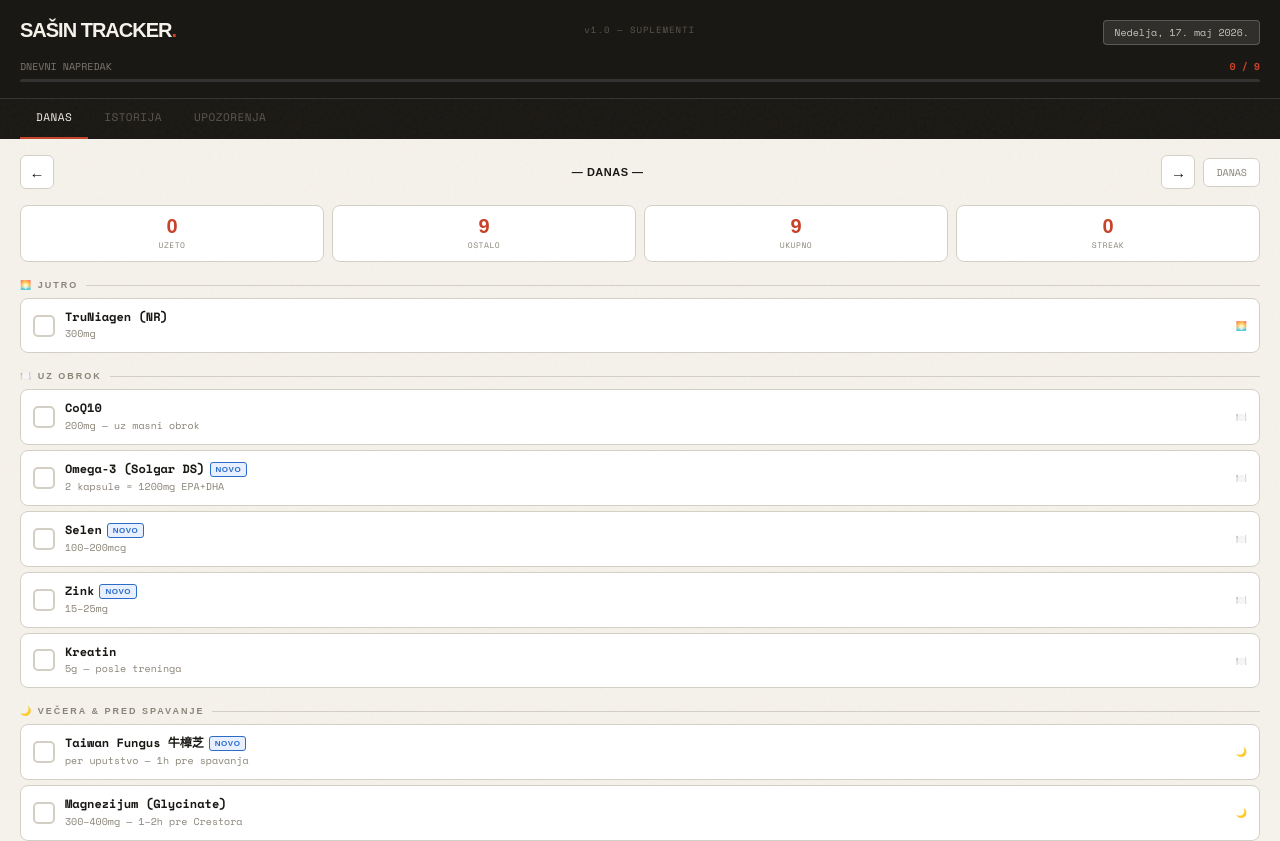
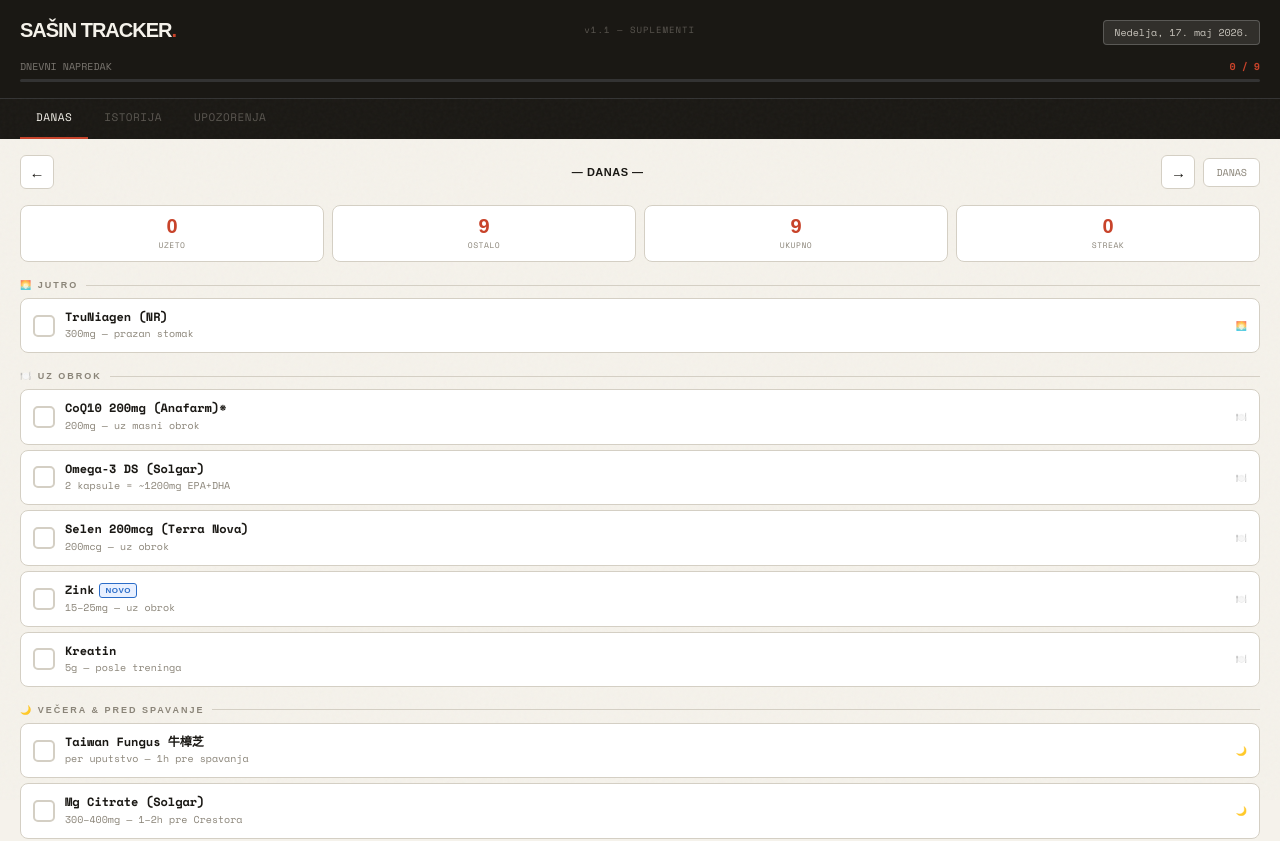
Before and after one commit to aleksandarbakoc-collab/Suplementi, a plain HTML site: page index.html in a window 1280 px wide. Shown: the top 841 px of the page. Drawn offline with nearby package versions, Linux system fonts and the light colour scheme; a web font is replaced by a local one.

Commit message:
Update index.html v1.1

```diff
--- a/index.html
+++ b/index.html
@@ -3,7 +3,7 @@
 <head>
 <meta charset="UTF-8">
 <meta name="viewport" content="width=device-width, initial-scale=1.0, viewport-fit=cover">
-<title>Sašin tracker za suplemente v1.0</title>
+<title>Sašin tracker za suplemente v1.1</title>
 <link href="https://fonts.googleapis.com/css2?family=Space+Mono:ital,wght@0,400;0,700;1,400&family=Unbounded:wght@300;400;600;900&display=swap" rel="stylesheet">
 <style>
 :root {
@@ -524,7 +524,7 @@ body::before {
 
 <div class="header">
   <div class="header-row">
-    <div class="app-name">SAŠIN TRACKER<span>.</span></div><div style="font-family:'Space Mono',monospace;font-size:9px;color:#5a5650;margin-top:3px;letter-spacing:1px;">v1.0 — SUPLEMENTI</div>
+    <div class="app-name">SAŠIN TRACKER<span>.</span></div><div style="font-family:'Space Mono',monospace;font-size:9px;color:#5a5650;margin-top:3px;letter-spacing:1px;">v1.1 — SUPLEMENTI</div>
     <div class="date-tag" id="headerDate">—</div>
   </div>
   <div class="progress-area">
@@ -613,8 +613,8 @@ body::before {
         <span class="warn-val">Liposolubilan vitamin — uvek uz obrok koji sadrži zdrave masti.</span>
       </div>
       <div class="warn-row">
-        <span class="warn-key">Omega-3 → uz obrok</span>
-        <span class="warn-val">Bolja apsorpcija uz obrok. Smanjuje i riblje podrigivanje.</span>
+        <span class="warn-key">Omega-3 → 2 kapsule/dan obavezno</span>
+        <span class="warn-val">Solgar Double Strength = 600mg EPA+DHA po kapsuli. Uzimati 2 kapsule dnevno uz obrok da se dostigne terapijska doza od ~1200mg. Jedna kapsula nije dovoljna.</span>
       </div>
     </div>
 
@@ -645,8 +645,8 @@ body::before {
     <div class="warn-card green">
       <div class="warn-title">💊 Crestor — specifična upozorenja</div>
       <div class="warn-row">
-        <span class="warn-key">CoQ10 — svaki dan, uz obrok</span>
-        <span class="warn-val">Rosuvastatini blokiraju prirodnu produkciju CoQ10. Deficit uzrokuje zamor i bolove u mišićima. Uzimati uz masni obrok — ne uveče jer može ometati san.</span>
+        <span class="warn-key">CoQ10 — svaki dan, uz obrok ⚠️</span>
+        <span class="warn-val">Rosuvastatini blokiraju CoQ10. Trenutni Anafarm CoQ10 je Ubiquinone forma — preporučuje se zamena sa Ubiquinol formom (Solgar/Kaneka) koja je direktno aktivna i 3x bolje se apsorbuje, posebno važno uz Crestor i sa godinama.</span>
       </div>
       <div class="warn-row">
         <span class="warn-key">Grejpfrut — OK</span>
@@ -721,86 +721,87 @@ body::before {
 
 const S = {
   0: [ // Nedelja
-    {id:'truniagen', name:'TruNiagen (NR)', dose:'300mg', cat:'morning', isNew:false, isRx:false},
-    {id:'coq10', name:'CoQ10', dose:'200mg — uz masni obrok', cat:'meal', isNew:false, isRx:false},
-    {id:'omega3', name:'Omega-3 (Solgar DS)', dose:'2 kapsule = 1200mg EPA+DHA', cat:'meal', isNew:true, isRx:false},
-    {id:'selen', name:'Selen', dose:'100–200mcg', cat:'meal', isNew:true, isRx:false},
-    {id:'zink', name:'Zink', dose:'15–25mg', cat:'meal', isNew:true, isRx:false},
+    {id:'truniagen', name:'TruNiagen (NR)', dose:'300mg — prazan stomak', cat:'morning', isNew:false, isRx:false},
+    {id:'coq10', name:'CoQ10 200mg (Anafarm)*', dose:'200mg — uz masni obrok', cat:'meal', isNew:false, isRx:false},
+    {id:'omega3', name:'Omega-3 DS (Solgar)', dose:'2 kapsule = ~1200mg EPA+DHA', cat:'meal', isNew:false, isRx:false},
+    {id:'selen', name:'Selen 200mcg (Terra Nova)', dose:'200mcg — uz obrok', cat:'meal', isNew:false, isRx:false},
+    {id:'zink', name:'Zink', dose:'15–25mg — uz obrok', cat:'meal', isNew:true, isRx:false},
     {id:'kreatin', name:'Kreatin', dose:'5g — posle treninga', cat:'meal', isNew:false, isRx:false},
-    {id:'antrodia', name:'Taiwan Fungus 牛樟芝', dose:'per uputstvo — 1h pre spavanja', cat:'evening', isNew:true, isRx:false},
-    {id:'mg', name:'Magnezijum (Glycinate)', dose:'300–400mg — 1–2h pre Crestora', cat:'evening', isNew:false, isRx:false},
+    {id:'antrodia', name:'Taiwan Fungus 牛樟芝', dose:'per uputstvo — 1h pre spavanja', cat:'evening', isNew:false, isRx:false},
+    {id:'mg', name:'Mg Citrate (Solgar)', dose:'300–400mg — 1–2h pre Crestora', cat:'evening', isNew:false, isRx:false},
     {id:'crestor', name:'Crestor (Rosuvastatin)', dose:'5mg', cat:'evening', isNew:false, isRx:true},
   ],
   1: [ // Ponedeljak
-    {id:'truniagen', name:'TruNiagen (NR)', dose:'300mg', cat:'morning', isNew:false, isRx:false},
+    {id:'truniagen', name:'TruNiagen (NR)', dose:'300mg — prazan stomak', cat:'morning', isNew:false, isRx:false},
     {id:'d3', name:'Vitamin D3', dose:'2000–5000 IU', cat:'meal', isNew:false, isRx:false},
-    {id:'k2', name:'K2 MK-7', dose:'100–200mcg — uz D3', cat:'meal', isNew:true, isRx:false},
-    {id:'vite', name:'Vitamin E (Mixed Tocopherols)', dose:'200–400 IU', cat:'meal', isNew:false, isRx:false},
-    {id:'coq10', name:'CoQ10', dose:'200mg — uz masni obrok', cat:'meal', isNew:false, isRx:false},
-    {id:'omega3', name:'Omega-3 (Solgar DS)', dose:'2 kapsule = 1200mg EPA+DHA', cat:'meal', isNew:true, isRx:false},
+    {id:'k2', name:'K2 MK-7', dose:'100–200mcg — uz D3', cat:'meal', isNew:false, isRx:false},
+    {id:'vite', name:'Vitamin E 200IU (Solgar Mixed)', dose:'134mg/200IU D-Alpha + Mixed Tocopherols', cat:'meal', isNew:false, isRx:false},
+    {id:'coq10', name:'CoQ10 200mg (Anafarm)*', dose:'200mg — uz masni obrok', cat:'meal', isNew:false, isRx:false},
+    {id:'omega3', name:'Omega-3 DS (Solgar)', dose:'2 kapsule = ~1200mg EPA+DHA', cat:'meal', isNew:false, isRx:false},
     {id:'kreatin', name:'Kreatin', dose:'5g — posle treninga', cat:'meal', isNew:false, isRx:false},
     {id:'5htp', name:'5-HTP', dose:'100mg', cat:'evening', isNew:false, isRx:false},
-    {id:'antrodia', name:'Taiwan Fungus 牛樟芝', dose:'per uputstvo — 1h pre spavanja', cat:'evening', isNew:true, isRx:false},
-    {id:'mg', name:'Magnezijum (Glycinate)', dose:'300–400mg — 1–2h pre Crestora', cat:'evening', isNew:false, isRx:false},
+    {id:'antrodia', name:'Taiwan Fungus 牛樟芝', dose:'per uputstvo — 1h pre spavanja', cat:'evening', isNew:false, isRx:false},
+    {id:'mg', name:'Mg Citrate (Solgar)', dose:'300–400mg — 1–2h pre Crestora', cat:'evening', isNew:false, isRx:false},
     {id:'crestor', name:'Crestor (Rosuvastatin)', dose:'5mg', cat:'evening', isNew:false, isRx:true},
   ],
   2: [ // Utorak
-    {id:'truniagen', name:'TruNiagen (NR)', dose:'300mg', cat:'morning', isNew:false, isRx:false},
-    {id:'bkomp', name:'B Kompleks', dose:'1 kapsula — uz doručak', cat:'morning', isNew:true, isRx:false},
-    {id:'vitc', name:'Vitamin C', dose:'1000mg', cat:'meal', isNew:false, isRx:false},
-    {id:'coq10', name:'CoQ10', dose:'200mg — uz masni obrok', cat:'meal', isNew:false, isRx:false},
-    {id:'omega3', name:'Omega-3 (Solgar DS)', dose:'2 kapsule = 1200mg EPA+DHA', cat:'meal', isNew:true, isRx:false},
+    {id:'truniagen', name:'TruNiagen (NR)', dose:'300mg — prazan stomak', cat:'morning', isNew:false, isRx:false},
+    {id:'bkomp', name:'B Kompleks', dose:'1 kapsula — uz doručak', cat:'morning', isNew:false, isRx:false},
+    {id:'vitc', name:'Vitamin C', dose:'1000mg — uz obrok', cat:'meal', isNew:false, isRx:false},
+    {id:'coq10', name:'CoQ10 200mg (Anafarm)*', dose:'200mg — uz masni obrok', cat:'meal', isNew:false, isRx:false},
+    {id:'omega3', name:'Omega-3 DS (Solgar)', dose:'2 kapsule = ~1200mg EPA+DHA', cat:'meal', isNew:false, isRx:false},
     {id:'kreatin', name:'Kreatin', dose:'5g — posle treninga', cat:'meal', isNew:false, isRx:false},
-    {id:'antrodia', name:'Taiwan Fungus 牛樟芝', dose:'per uputstvo — 1h pre spavanja', cat:'evening', isNew:true, isRx:false},
-    {id:'mg', name:'Magnezijum (Glycinate)', dose:'300–400mg — 1–2h pre Crestora', cat:'evening', isNew:false, isRx:false},
+    {id:'antrodia', name:'Taiwan Fungus 牛樟芝', dose:'per uputstvo — 1h pre spavanja', cat:'evening', isNew:false, isRx:false},
+    {id:'mg', name:'Mg Citrate (Solgar)', dose:'300–400mg — 1–2h pre Crestora', cat:'evening', isNew:false, isRx:false},
     {id:'crestor', name:'Crestor (Rosuvastatin)', dose:'5mg', cat:'evening', isNew:false, isRx:true},
   ],
   3: [ // Sreda
-    {id:'truniagen', name:'TruNiagen (NR)', dose:'300mg', cat:'morning', isNew:false, isRx:false},
+    {id:'truniagen', name:'TruNiagen (NR)', dose:'300mg — prazan stomak', cat:'morning', isNew:false, isRx:false},
     {id:'d3', name:'Vitamin D3', dose:'2000–5000 IU', cat:'meal', isNew:false, isRx:false},
-    {id:'k2', name:'K2 MK-7', dose:'100–200mcg — uz D3', cat:'meal', isNew:true, isRx:false},
-    {id:'vite', name:'Vitamin E (Mixed Tocopherols)', dose:'200–400 IU', cat:'meal', isNew:false, isRx:false},
-    {id:'coq10', name:'CoQ10', dose:'200mg — uz masni obrok', cat:'meal', isNew:false, isRx:false},
-    {id:'omega3', name:'Omega-3 (Solgar DS)', dose:'2 kapsule = 1200mg EPA+DHA', cat:'meal', isNew:true, isRx:false},
-    {id:'zink', name:'Zink', dose:'15–25mg', cat:'meal', isNew:true, isRx:false},
+    {id:'k2', name:'K2 MK-7', dose:'100–200mcg — uz D3', cat:'meal', isNew:false, isRx:false},
+    {id:'vite', name:'Vitamin E 200IU (Solgar Mixed)', dose:'134mg/200IU D-Alpha + Mixed Tocopherols', cat:'meal', isNew:false, isRx:false},
+    {id:'coq10', name:'CoQ10 200mg (Anafarm)*', dose:'200mg — uz masni obrok', cat:'meal', isNew:false, isRx:false},
+    {id:'omega3', name:'Omega-3 DS (Solgar)', dose:'2 kapsule = ~1200mg EPA+DHA', cat:'meal', isNew:false, isRx:false},
+    {id:'zink', name:'Zink', dose:'15–25mg — uz obrok', cat:'meal', isNew:false, isRx:false},
     {id:'kreatin', name:'Kreatin', dose:'5g — posle treninga', cat:'meal', isNew:false, isRx:false},
     {id:'5htp', name:'5-HTP', dose:'100mg', cat:'evening', isNew:false, isRx:false},
-    {id:'antrodia', name:'Taiwan Fungus 牛樟芝', dose:'per uputstvo — 1h pre spavanja', cat:'evening', isNew:true, isRx:false},
-    {id:'mg', name:'Magnezijum (Glycinate)', dose:'300–400mg — 1–2h pre Crestora', cat:'evening', isNew:false, isRx:false},
+    {id:'antrodia', name:'Taiwan Fungus 牛樟芝', dose:'per uputstvo — 1h pre spavanja', cat:'evening', isNew:false, isRx:false},
+    {id:'mg', name:'Mg Citrate (Solgar)', dose:'300–400mg — 1–2h pre Crestora', cat:'evening', isNew:false, isRx:false},
     {id:'crestor', name:'Crestor (Rosuvastatin)', dose:'5mg', cat:'evening', isNew:false, isRx:true},
   ],
   4: [ // Četvrtak
-    {id:'truniagen', name:'TruNiagen (NR)', dose:'300mg', cat:'morning', isNew:false, isRx:false},
-    {id:'coq10', name:'CoQ10', dose:'200mg — uz masni obrok', cat:'meal', isNew:false, isRx:false},
-    {id:'omega3', name:'Omega-3 (Solgar DS)', dose:'2 kapsule = 1200mg EPA+DHA', cat:'meal', isNew:true, isRx:false},
-    {id:'selen', name:'Selen', dose:'100–200mcg', cat:'meal', isNew:true, isRx:false},
+    {id:'truniagen', name:'TruNiagen (NR)', dose:'300mg — prazan stomak', cat:'morning', isNew:false, isRx:false},
+    {id:'coq10', name:'CoQ10 200mg (Anafarm)*', dose:'200mg — uz masni obrok', cat:'meal', isNew:false, isRx:false},
+    {id:'omega3', name:'Omega-3 DS (Solgar)', dose:'2 kapsule = ~1200mg EPA+DHA', cat:'meal', isNew:false, isRx:false},
+    {id:'selen', name:'Selen 200mcg (Terra Nova)', dose:'200mcg — uz obrok', cat:'meal', isNew:false, isRx:false},
     {id:'kreatin', name:'Kreatin', dose:'5g — posle treninga', cat:'meal', isNew:false, isRx:false},
-    {id:'antrodia', name:'Taiwan Fungus 牛樟芝', dose:'per uputstvo — 1h pre spavanja', cat:'evening', isNew:true, isRx:false},
-    {id:'mg', name:'Magnezijum (Glycinate)', dose:'300–400mg — 1–2h pre Crestora', cat:'evening', isNew:false, isRx:false},
+    {id:'antrodia', name:'Taiwan Fungus 牛樟芝', dose:'per uputstvo — 1h pre spavanja', cat:'evening', isNew:false, isRx:false},
+    {id:'mg', name:'Mg Citrate (Solgar)', dose:'300–400mg — 1–2h pre Crestora', cat:'evening', isNew:false, isRx:false},
     {id:'crestor', name:'Crestor (Rosuvastatin)', dose:'5mg', cat:'evening', isNew:false, isRx:true},
   ],
   5: [ // Petak
-    {id:'truniagen', name:'TruNiagen (NR)', dose:'300mg', cat:'morning', isNew:false, isRx:false},
+    {id:'truniagen', name:'TruNiagen (NR)', dose:'300mg — prazan stomak', cat:'morning', isNew:false, isRx:false},
     {id:'d3', name:'Vitamin D3', dose:'2000–5000 IU', cat:'meal', isNew:false, isRx:false},
-    {id:'k2', name:'K2 MK-7', dose:'100–200mcg — uz D3', cat:'meal', isNew:true, isRx:false},
-    {id:'vite', name:'Vitamin E (Mixed Tocopherols)', dose:'200–400 IU', cat:'meal', isNew:false, isRx:false},
-    {id:'coq10', name:'CoQ10', dose:'200mg — uz masni obrok', cat:'meal', isNew:false, isRx:false},
-    {id:'omega3', name:'Omega-3 (Solgar DS)', dose:'2 kapsule = 1200mg EPA+DHA', cat:'meal', isNew:true, isRx:false},
+    {id:'k2', name:'K2 MK-7', dose:'100–200mcg — uz D3', cat:'meal', isNew:false, isRx:false},
+    {id:'vite', name:'Vitamin E 200IU (Solgar Mixed)', dose:'134mg/200IU D-Alpha + Mixed Tocopherols', cat:'meal', isNew:false, isRx:false},
+    {id:'coq10', name:'CoQ10 200mg (Anafarm)*', dose:'200mg — uz masni obrok', cat:'meal', isNew:false, isRx:false},
+    {id:'omega3', name:'Omega-3 DS (Solgar)', dose:'2 kapsule = ~1200mg EPA+DHA', cat:'meal', isNew:false, isRx:false},
     {id:'kreatin', name:'Kreatin', dose:'5g — posle treninga', cat:'meal', isNew:false, isRx:false},
     {id:'5htp', name:'5-HTP', dose:'100mg', cat:'evening', isNew:false, isRx:false},
-    {id:'antrodia', name:'Taiwan Fungus 牛樟芝', dose:'per uputstvo — 1h pre spavanja', cat:'evening', isNew:true, isRx:false},
-    {id:'mg', name:'Magnezijum (Glycinate)', dose:'300–400mg — 1–2h pre Crestora', cat:'evening', isNew:false, isRx:false},
+    {id:'antrodia', name:'Taiwan Fungus 牛樟芝', dose:'per uputstvo — 1h pre spavanja', cat:'evening', isNew:false, isRx:false},
+    {id:'mg', name:'Mg Citrate (Solgar)', dose:'300–400mg — 1–2h pre Crestora', cat:'evening', isNew:false, isRx:false},
     {id:'crestor', name:'Crestor (Rosuvastatin)', dose:'5mg', cat:'evening', isNew:false, isRx:true},
   ],
   6: [ // Subota
-    {id:'truniagen', name:'TruNiagen (NR)', dose:'300mg', cat:'morning', isNew:false, isRx:false},
-    {id:'bkomp', name:'B Kompleks', dose:'1 kapsula — uz doručak', cat:'morning', isNew:true, isRx:false},
-    {id:'vitc', name:'Vitamin C', dose:'1000mg', cat:'meal', isNew:false, isRx:false},
-    {id:'coq10', name:'CoQ10', dose:'200mg — uz masni obrok', cat:'meal', isNew:false, isRx:false},
-    {id:'omega3', name:'Omega-3 (Solgar DS)', dose:'2 kapsule = 1200mg EPA+DHA', cat:'meal', isNew:true, isRx:false},
+    {id:'truniagen', name:'TruNiagen (NR)', dose:'300mg — prazan stomak', cat:'morning', isNew:false, isRx:false},
+    {id:'bkomp', name:'B Kompleks', dose:'1 kapsula — uz doručak', cat:'morning', isNew:false, isRx:false},
+    {id:'vitc', name:'Vitamin C', dose:'1000mg — uz obrok', cat:'meal', isNew:false, isRx:false},
+    {id:'coq10', name:'CoQ10 200mg (Anafarm)*', dose:'200mg — uz masni obrok', cat:'meal', isNew:false, isRx:false},
+    {id:'omega3', name:'Omega-3 DS (Solgar)', dose:'2 kapsule = ~1200mg EPA+DHA', cat:'meal', isNew:false, isRx:false},
+    {id:'zink', name:'Zink', dose:'15–25mg — uz obrok', cat:'meal', isNew:false, isRx:false},
     {id:'kreatin', name:'Kreatin', dose:'5g — posle treninga', cat:'meal', isNew:false, isRx:false},
-    {id:'antrodia', name:'Taiwan Fungus 牛樟芝', dose:'per uputstvo — 1h pre spavanja', cat:'evening', isNew:true, isRx:false},
-    {id:'mg', name:'Magnezijum (Glycinate)', dose:'300–400mg — 1–2h pre Crestora', cat:'evening', isNew:false, isRx:false},
+    {id:'antrodia', name:'Taiwan Fungus 牛樟芝', dose:'per uputstvo — 1h pre spavanja', cat:'evening', isNew:false, isRx:false},
+    {id:'mg', name:'Mg Citrate (Solgar)', dose:'300–400mg — 1–2h pre Crestora', cat:'evening', isNew:false, isRx:false},
     {id:'crestor', name:'Crestor (Rosuvastatin)', dose:'5mg', cat:'evening', isNew:false, isRx:true},
   ],
 };
```
